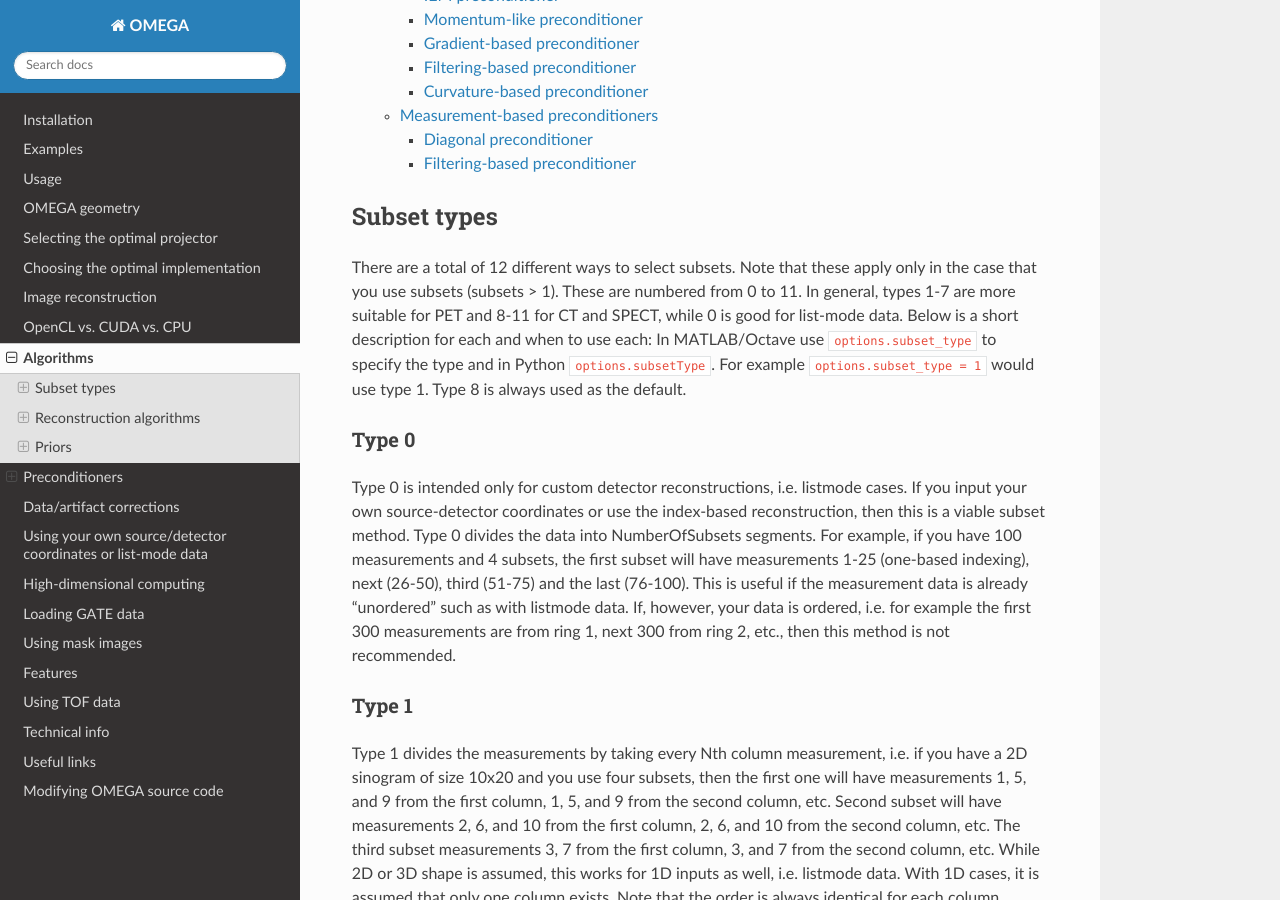
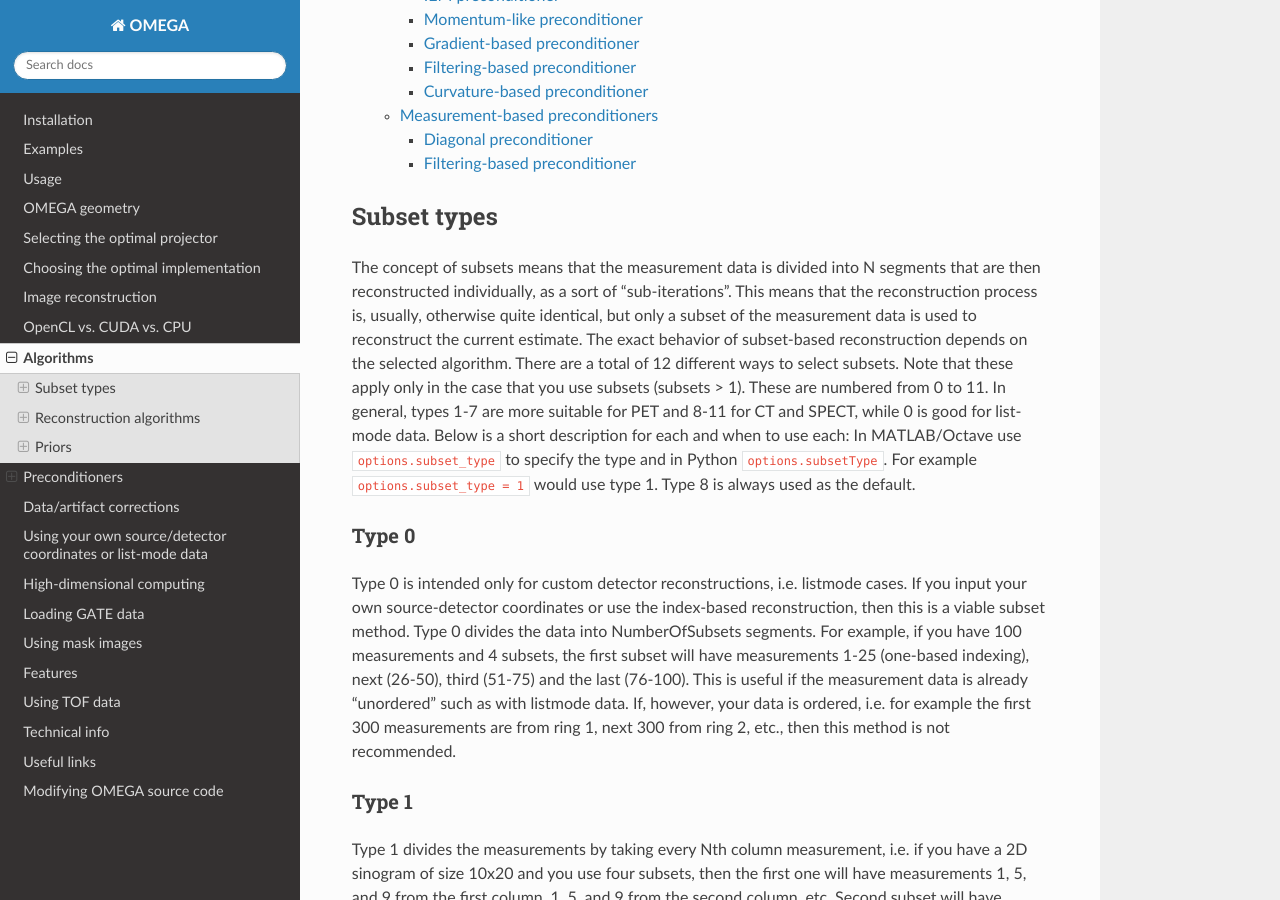
Before and after one commit to villekf/OMEGA-doc, a Sphinx documentation site: the page built from docs/source/algorithms.rst, in a window 1280 px wide and 900 px high, scrolled down 1964 px. Built offline with Sphinx 7.4.7 and the Read the Docs theme 3.1.0, drawn with Linux system fonts in a browser that asks for light colours.

Commit message:
Update subset section

```diff
--- a/docs/source/algorithms.rst
+++ b/docs/source/algorithms.rst
@@ -10,7 +10,9 @@ Note that https://github.com/villekf/OMEGA/wiki/Function-help#reconstruction-alg
 Subset types
 ------------
 
-There are a total of 12 different ways to select subsets. Note that these apply only in the case that you use subsets (subsets > 1). These are numbered from 0 to 11. In general, types 1-7 are more suitable for PET and 8-11 for CT and SPECT, while 0 is good for list-mode data.
+The concept of subsets means that the measurement data is divided into N segments that are then reconstructed individually, as a sort of "sub-iterations". This means that the reconstruction process is, usually, otherwise quite identical, but only a subset of
+the measurement data is used to reconstruct the current estimate. The exact behavior of subset-based reconstruction depends on the selected algorithm. There are a total of 12 different ways to select subsets. Note that these apply only in the case that
+you use subsets (subsets > 1). These are numbered from 0 to 11. In general, types 1-7 are more suitable for PET and 8-11 for CT and SPECT, while 0 is good for list-mode data.
 Below is a short description for each and when to use each: In MATLAB/Octave use ``options.subset_type`` to specify the type and in Python ``options.subsetType``. For example ``options.subset_type = 1`` would use type 1. Type 8 is always used as the default.
 
 Type 0
```
